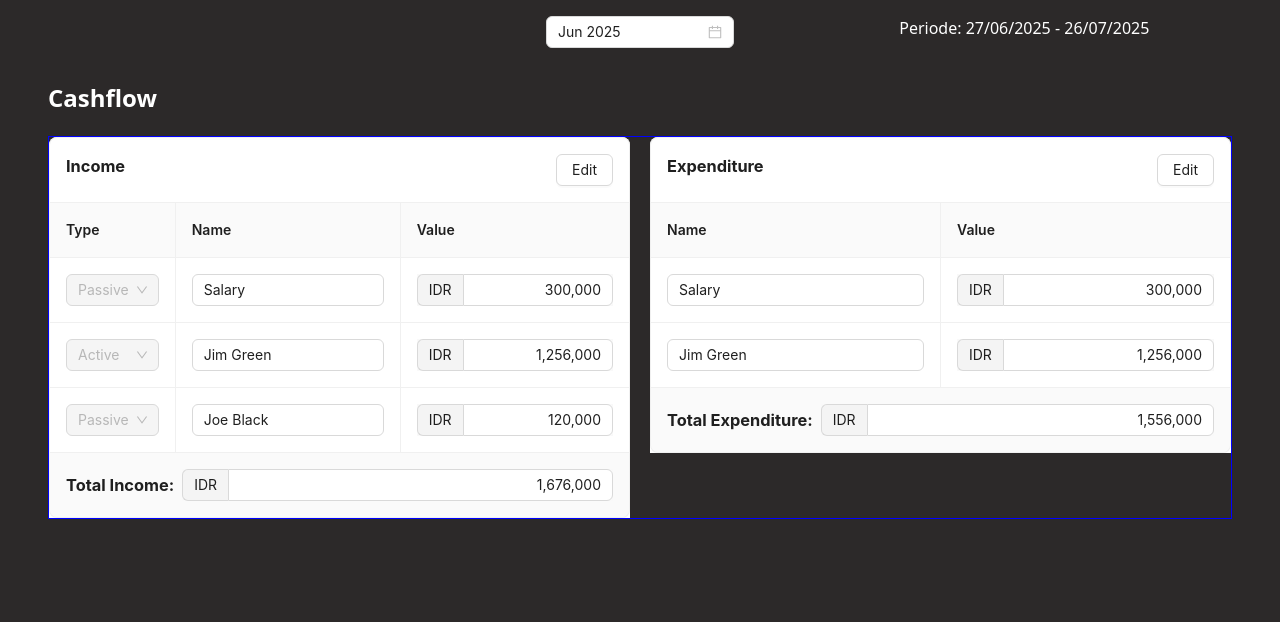
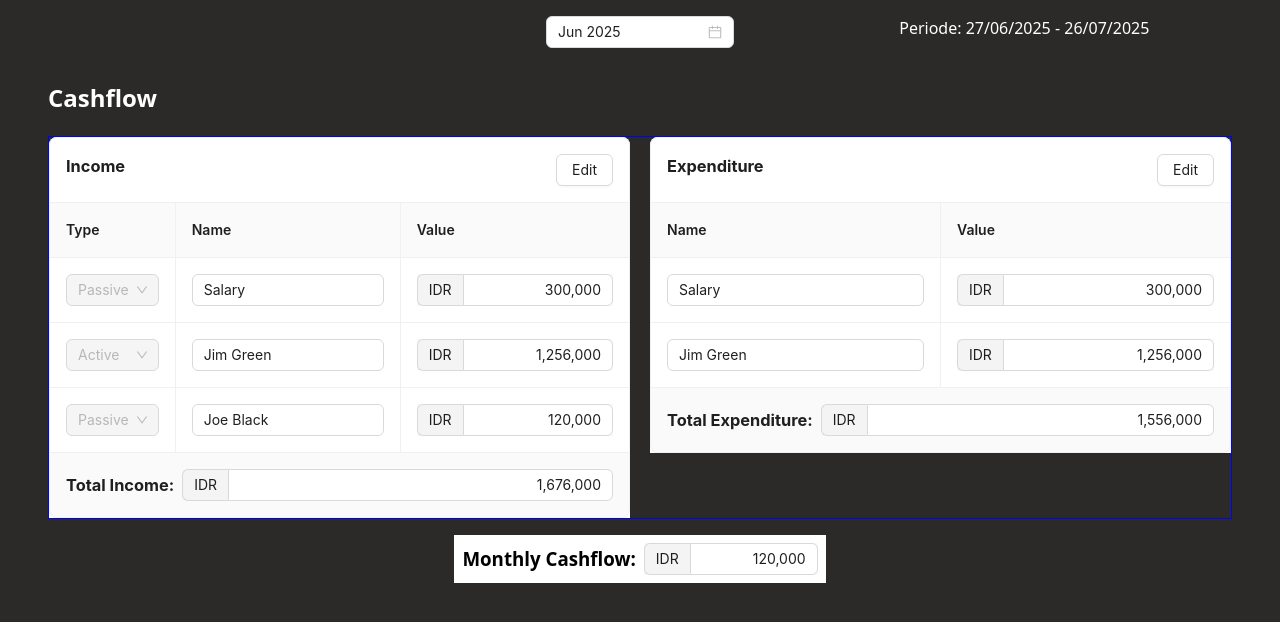
Before and after one commit to fazriegi/money_management-fe, a React (Vite) app: page / in a window 1280 px wide. Shown: the top 622 px of the page. Built offline with nearby package versions, Linux system fonts and the light colour scheme.

Commit message:
refactor: add total cashflow

```diff
--- a/src/context/MoneyManagementContext.jsx
+++ b/src/context/MoneyManagementContext.jsx
@@ -6,12 +6,15 @@ export const MoneyManagementContext = createContext({});
 export const MoneyManagementProvider = ({ children }) => {
   const [totalIncome, setTotalIncome] = useState(0);
   const [totalExpense, setTotalExpense] = useState(0);
+  const [totalCashflow, setTotalCashflow] = useState(0);
 
   const value = {
     totalIncome,
     totalExpense,
     setTotalIncome,
     setTotalExpense,
+    totalCashflow,
+    setTotalCashflow,
   };
 
   return (
--- a/src/pages/MoneyManagement.jsx
+++ b/src/pages/MoneyManagement.jsx
@@ -4,9 +4,13 @@ import dayjs from "dayjs";
 import Period from "../components/Period";
 import Income from "../components/Income";
 import Expenditure from "../components/Expenditure";
+import InputCurrency from "../components/InputCurrency";
+import { useMoneyManagementContext } from "../context/MoneyManagementContext";
 
 const MoneyManagement = () => {
   const [period, setPeriod] = useState("");
+  const { totalIncome, totalExpense, totalCashflow, setTotalCashflow } =
+    useMoneyManagementContext();
 
   const getPeriodDate = (date) => {
     // start period date every 27
@@ -34,6 +38,10 @@ const MoneyManagement = () => {
   useEffect(() => {
     getPeriodDate(today);
   }, []);
+
+  useEffect(() => {
+    setTotalCashflow(totalIncome - totalExpense);
+  }, [totalIncome, totalExpense]);
 
   const changeDate = (date) => {
     const selectedDate = adjustDate(date);
@@ -63,6 +71,20 @@ const MoneyManagement = () => {
           <Income />
           <Expenditure />
         </div>
+        <div
+          style={{
+            backgroundColor: "#fff",
+            width: "30%",
+            margin: "1em auto",
+            padding: "0.5em",
+          }}
+        >
+          <InputCurrency
+            label="Monthly Cashflow: "
+            style={{ color: "#000" }}
+            value={totalCashflow}
+          />
+        </div>
       </section>
     </div>
   );
```
